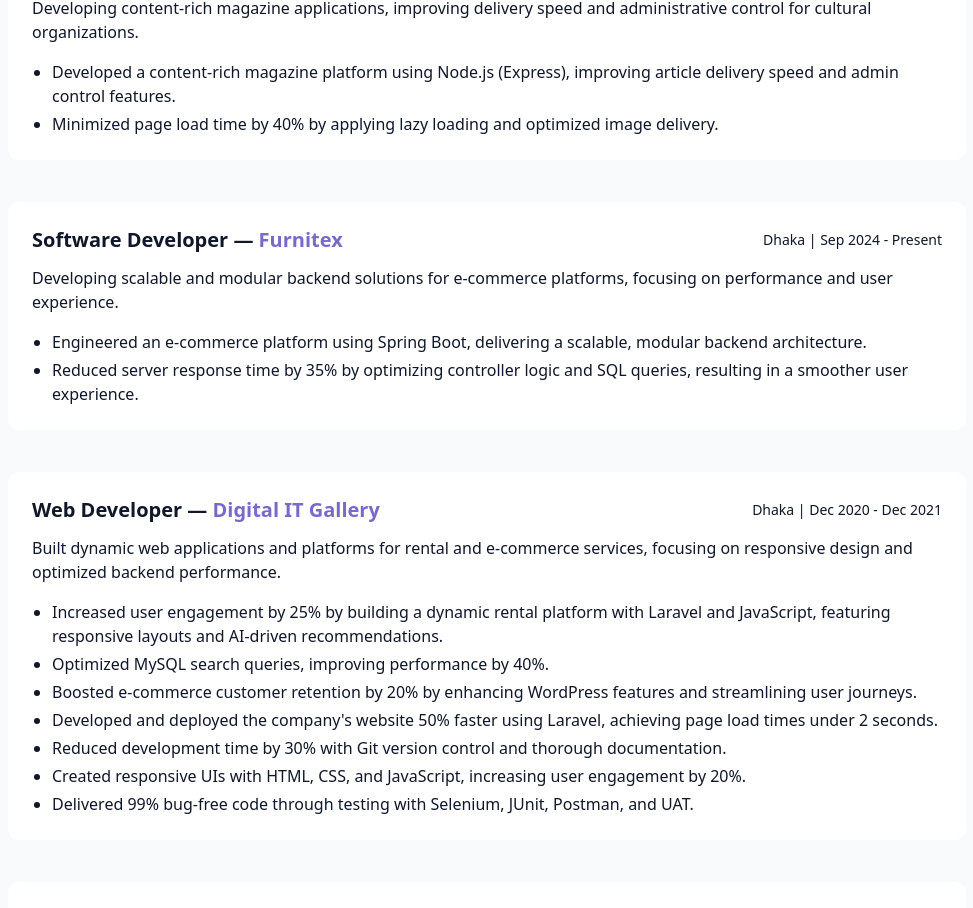
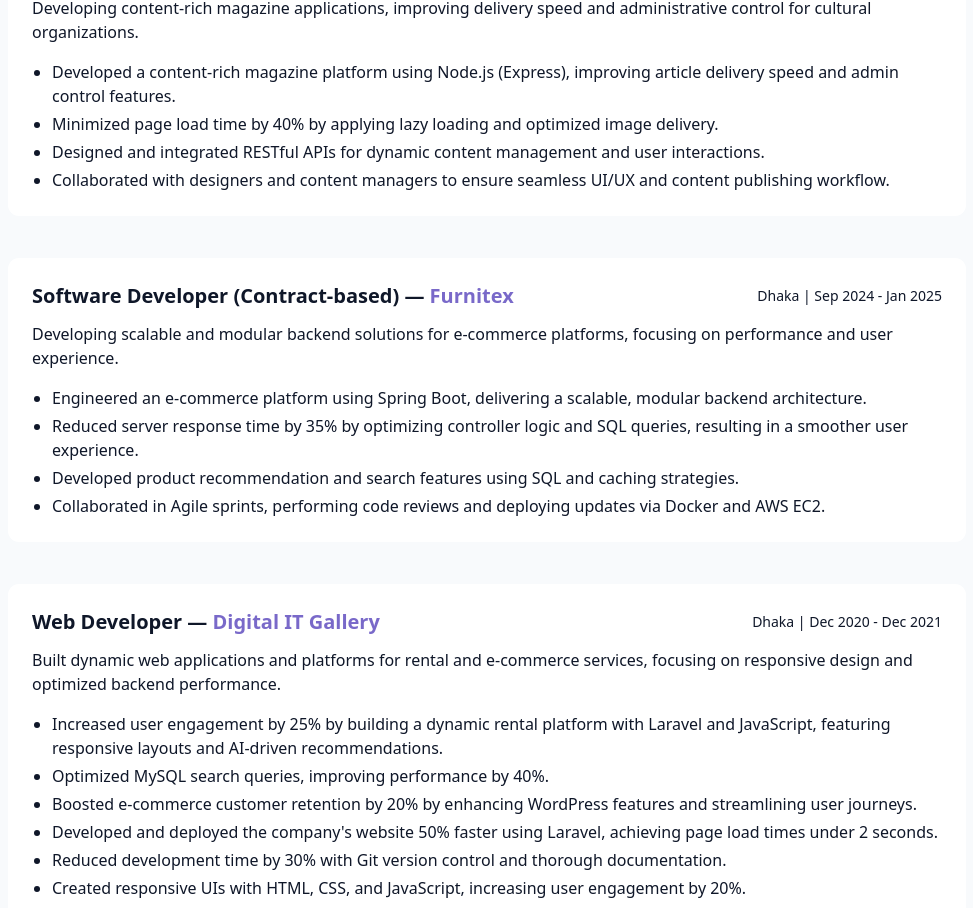
Before and after one commit to kawsar96/portfolio, a React (Vite) app: page / in a window 1280 px wide. Shown: the part 1831-2739 px from the top of the page, without its empty margins (153-1126 px from the left). Built offline with nearby package versions, Linux system fonts and the light colour scheme.

Commit message:
small fixes

```diff
--- a/src/components/ExperienceSection.jsx
+++ b/src/components/ExperienceSection.jsx
@@ -9,17 +9,21 @@
       responsibilities: [
         "Developed a content-rich magazine platform using Node.js (Express), improving article delivery speed and admin control features.",
         "Minimized page load time by 40% by applying lazy loading and optimized image delivery.",
+        "Designed and integrated RESTful APIs for dynamic content management and user interactions.",
+        "Collaborated with designers and content managers to ensure seamless UI/UX and content publishing workflow.",
       ],
     },
     {
-      role: "Software Developer",
+      role: "Software Developer (Contract-based)",
       company: "Furnitex",
-      period: "Dhaka | Sep 2024 - Present",
+      period: "Dhaka | Sep 2024 - Jan 2025",
       description:
         "Developing scalable and modular backend solutions for e-commerce platforms, focusing on performance and user experience.",
       responsibilities: [
         "Engineered an e-commerce platform using Spring Boot, delivering a scalable, modular backend architecture.",
         "Reduced server response time by 35% by optimizing controller logic and SQL queries, resulting in a smoother user experience.",
+        "Developed product recommendation and search features using SQL and caching strategies. ",
+        "Collaborated in Agile sprints, performing code reviews and deploying updates via Docker and AWS EC2. ",
       ],
     },
     {
```
